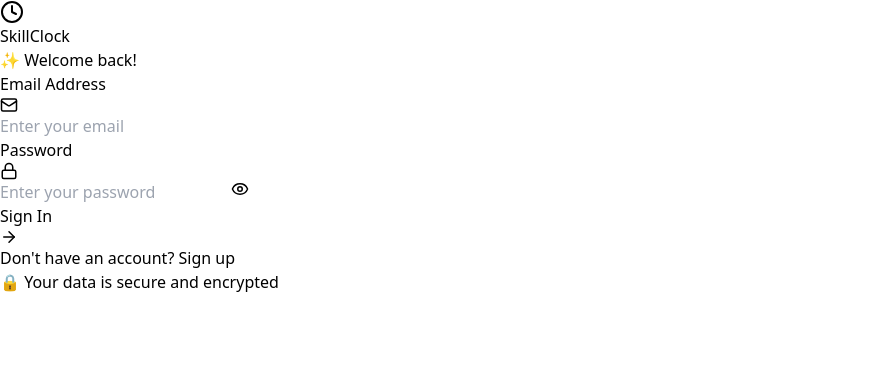
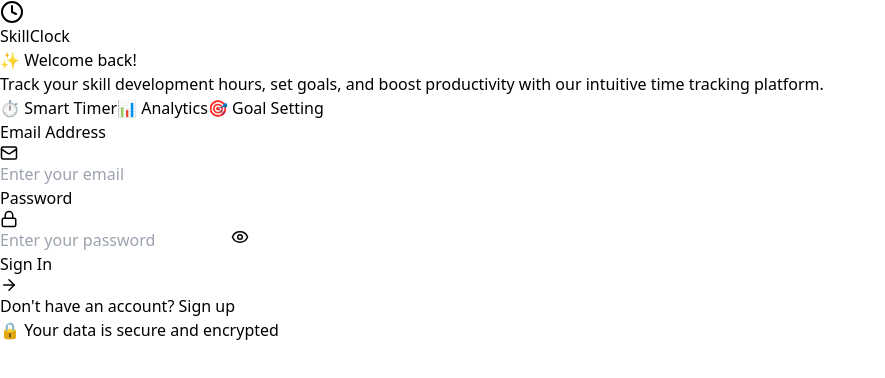
Before and after one commit to Mrdynamic-soni/skill-clock, a React (Vite) app: page /auth in a window 1280 px wide. Shown: the top 378 px of the page, without its empty margins (0-885 px from the left). Built offline with nearby package versions, Linux system fonts and the light colour scheme.

Commit message:
feat: Add introductory text and features overview to AuthForm component

```diff
--- a/src/components/AuthForm.tsx
+++ b/src/components/AuthForm.tsx
@@ -180,6 +180,7 @@
           >
             SkillClock
           </motion.h1>
+
           <motion.p
             className="mt-2 text-gray-600 font-medium"
             initial={{ opacity: 0 }}
@@ -188,6 +189,22 @@
           >
             {isLogin ? "✨ Welcome back!" : "🚀 Start your journey"}
           </motion.p>
+          <motion.div
+            className="mt-4 text-center max-w-sm mx-auto"
+            initial={{ opacity: 0 }}
+            animate={{ opacity: 1 }}
+            transition={{ delay: 0.5 }}
+          >
+            <p className="text-sm text-gray-500 leading-relaxed">
+              Track your skill development hours, set goals, and boost
+              productivity with our intuitive time tracking platform.
+            </p>
+            <div className="flex justify-center gap-4 mt-3 text-xs text-gray-400">
+              <span>⏱️ Smart Timer</span>
+              <span>📊 Analytics</span>
+              <span>🎯 Goal Setting</span>
+            </div>
+          </motion.div>
         </div>
 
         {/* Main Card */}
```
